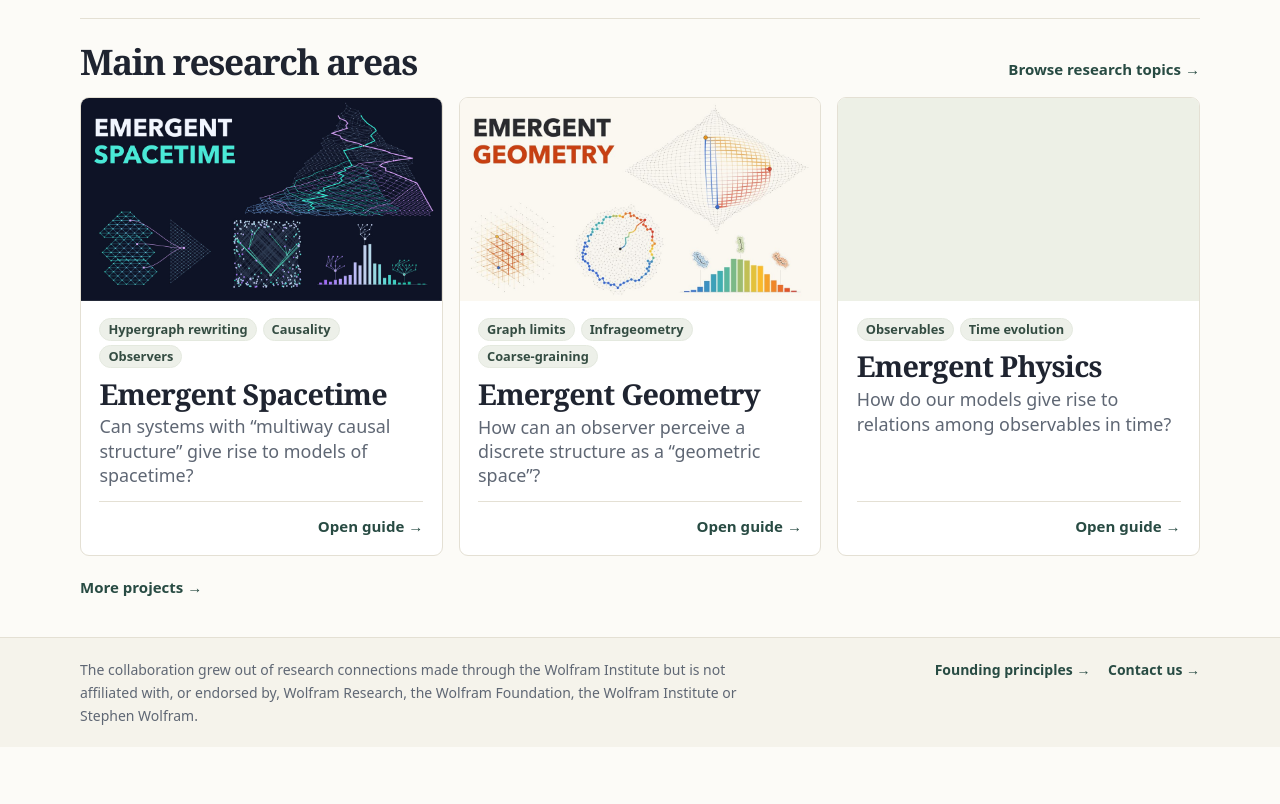
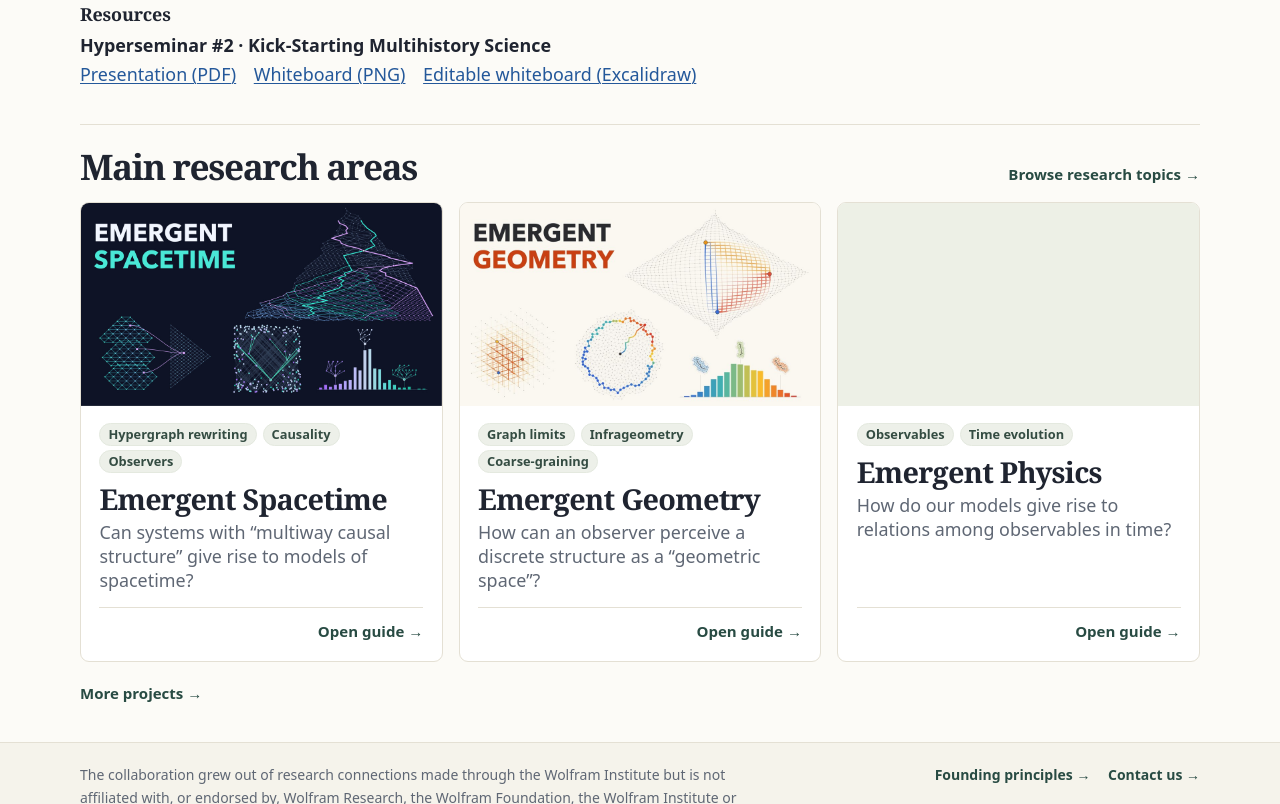
Before and after one commit to Multihistory/multihistory.github.io, an Astro site: page / in a window 1280 px wide. Shown: the part 1427-2231 px from the top of the page. Before the commit the page ends 2174 px from the top, so only its background shows below. Built offline with nearby package versions, Linux system fonts and the light colour scheme; Astro itself is replaced by a stand-in of ours.

Commit message:
feat: publish Hyperseminar 2 whiteboard resources

```diff
--- a/src/data/home.ts
+++ b/src/data/home.ts
@@ -7,7 +7,18 @@ import spacetimeCover from "../assets/home/emergent-spacetime.jpg";
 export const initialSeminars = [
   { number: 0, title: "Opening session", label: "Hyperseminar #0", videoId: "7yZdt7J2mkc", cover: openingCover },
   { number: 1, title: "Arity Science Findings", label: "Hyperseminar #1 · Carlos Zapata-Carratalá", videoId: "7u6_pvzH_qA", cover: arityCover },
-  { number: 2, title: "Kick-Starting Multihistory Science", label: "Hyperseminar #2 · Pavel Hájek", videoId: "ssW5TOolokQ", cover: kickoffCover },
+  {
+    number: 2,
+    title: "Kick-Starting Multihistory Science",
+    label: "Hyperseminar #2 · Pavel Hájek",
+    videoId: "ssW5TOolokQ",
+    cover: kickoffCover,
+    resources: [
+      { label: "Presentation (PDF)", href: "/hyperseminar/02/multihistory-initial-meeting.pdf" },
+      { label: "Whiteboard (PNG)", href: "/hyperseminar/02/whiteboard.png" },
+      { label: "Editable whiteboard (Excalidraw)", href: "/hyperseminar/02/whiteboard.excalidraw", download: true },
+    ],
+  },
 ] as const;
 
 export const home = {
--- a/src/pages/index.astro
+++ b/src/pages/index.astro
@@ -8,6 +8,7 @@ import { link, person, photo } from "../lib/multihistory";
 
 const featuredPeople = home.people.map(person).filter((member) => member !== undefined);
 const introduction = `${home.introduction} ${home.projectName}.`;
+const seminarsWithResources = home.seminars.filter((seminar) => "resources" in seminar);
 ---
 <Layout description={`${introduction} ${home.purpose}`}>
   <div class="home wrap">
@@ -91,6 +92,23 @@ const introduction = `${home.introduction} ${home.projectName}.`;
         <button type="button" aria-controls="recordings" aria-label="Previous recording">←</button>
         <button type="button" aria-controls="recordings" aria-label="Next recording">→</button>
       </div>
+      {seminarsWithResources.length > 0 && (
+        <div class="seminar-resources" id="hyperseminar-resources">
+          <h3>Resources</h3>
+          <ul>
+            {seminarsWithResources.map((seminar) => (
+              <li>
+                <strong>Hyperseminar #{seminar.number} · {seminar.title}</strong>
+                <ul>
+                  {seminar.resources.map((resource) => (
+                    <li><a href={href(resource.href)} download={"download" in resource}>{resource.label}</a></li>
+                  ))}
+                </ul>
+              </li>
+            ))}
+          </ul>
+        </div>
+      )}
     </section>
 
     <section class="home-section" id="research" aria-labelledby="research-title">
@@ -196,6 +214,11 @@ const introduction = `${home.introduction} ${home.projectName}.`;
   .hero-art img { width: min(57%, 218px); }
   .home-section { margin-top: 2.125rem; border-top: 1px solid var(--rule); padding-top: 1.35rem; scroll-margin-top: 1rem; }
   .section-heading { display: flex; justify-content: space-between; flex-wrap: wrap; align-items: baseline; gap: .4rem 1.2rem; margin-bottom: .95rem; }
+  .seminar-resources { margin-top: 1.25rem; }
+  .seminar-resources h3 { margin: 0 0 .35rem; font-size: var(--step-0); }
+  .seminar-resources ul { margin: 0; padding: 0; list-style: none; }
+  .seminar-resources > ul { display: grid; gap: .65rem; }
+  .seminar-resources li ul { display: flex; flex-wrap: wrap; column-gap: 1.1rem; }
   .section-heading h2 { font-size: clamp(1.7rem, 2.75vw, 2.3rem); letter-spacing: -.04em; margin: 0; }
   .section-heading p { color: var(--muted); font-size: .94rem; margin: 0; }
   .people-grid { display: grid; grid-template-columns: repeat(6, minmax(0, 1fr)); list-style: none; margin: 0; padding: 0; gap: .5rem; }
```
Also changed, not shown: 2 other files.
